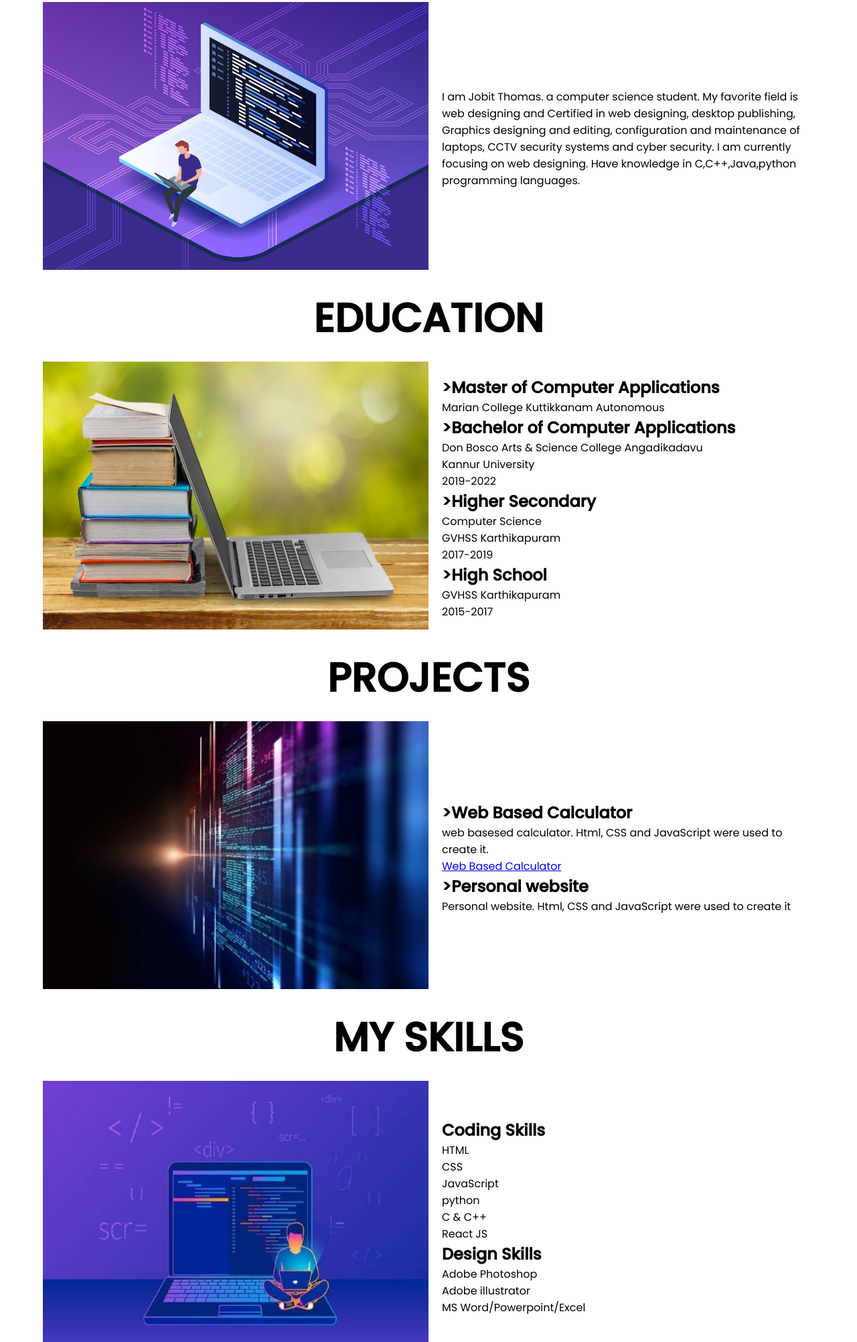
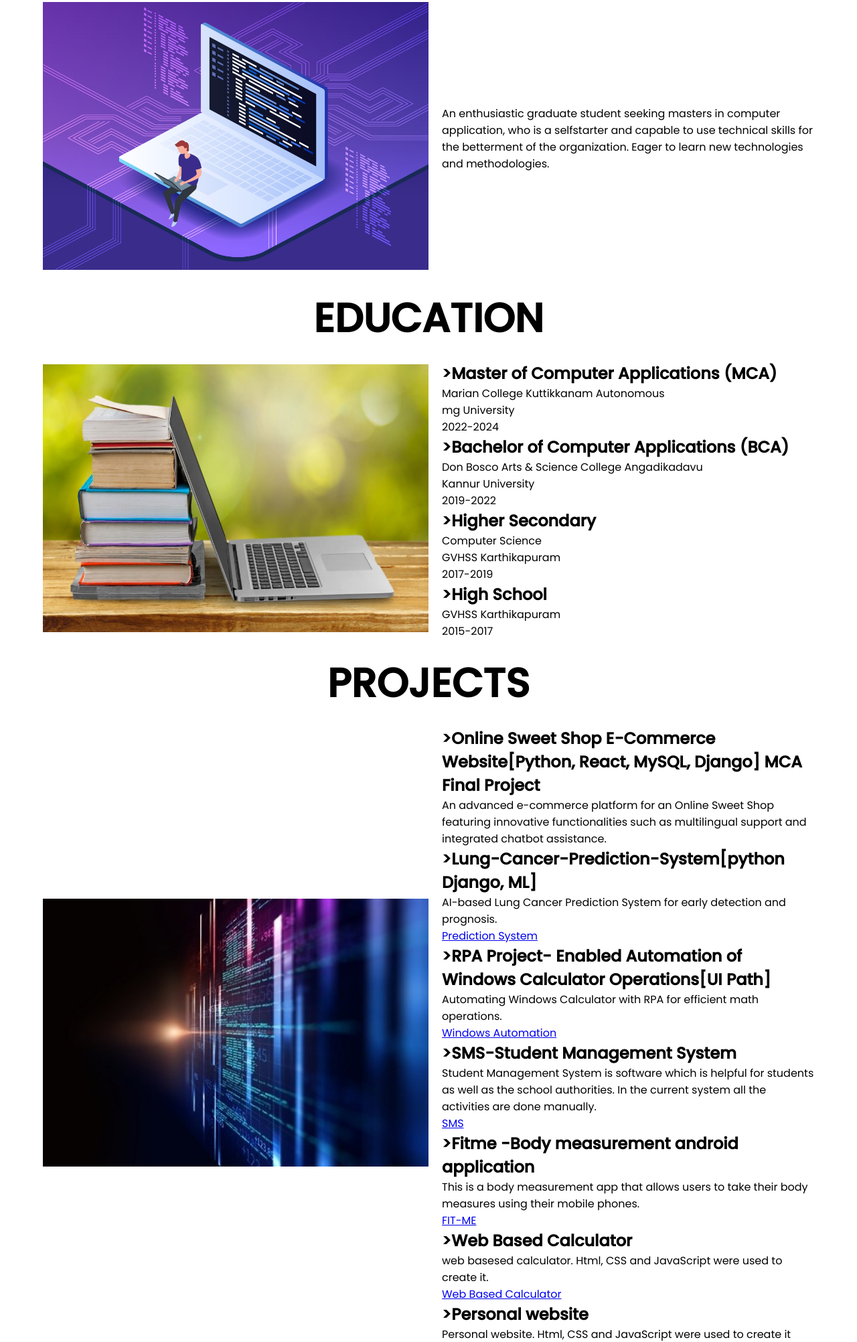
Before and after one commit to jobitthomas21/Website, a plain HTML site: page index.html in a window 1280 px wide. Shown: the part 796-2800 px from the top of the page at 67% size. Drawn offline with Linux system fonts and the light colour scheme.

Commit message:
Update index.html

```diff
--- a/index.html
+++ b/index.html
@@ -47,8 +47,8 @@
     <section class="hero" id="scrollspyHome">
       <div class="hero-bg">
         <div class="hero-text py-5">
-          <p>Hi!! Welcome to</p>
-          <h1 class="pb-5">JobiT's WeB</h1>
+          <p>Hi, Welcome to My Portfolio</p>
+          <h1 class="pb-5">JOBIT THOMAS</h1>
           <a href="jobitresume.pdf" class="action-button">RESUME</a>
         </div>
       </div>
@@ -64,12 +64,8 @@
         </div>
         <div class="about-text">
           <p>
-            I am Jobit Thomas. a computer science student. My favorite field is
-            web designing and Certified in web designing, desktop publishing,
-            Graphics designing and editing, configuration and maintenance of
-            laptops, CCTV security systems and cyber security. I am currently
-            focusing on web designing. Have knowledge in C,C++,Java,python
-            programming languages.
+            An enthusiastic graduate student seeking masters in computer application, who is a selfstarter and capable to
+            use technical skills for the betterment of the organization. Eager to learn new technologies and methodologies.
           </p>
         </div>
       </div>
@@ -84,9 +80,11 @@
           <img src="Eduimg.jpg" alt="Jobit's Web" />
         </div>
         <div class="about-text">
-          <h2>>Master of Computer Applications</h2>
+          <h2>>Master of Computer Applications (MCA)</h2>
           <p>Marian College Kuttikkanam Autonomous</p>
-          <h2>>Bachelor of Computer Applications</h2>
+          <p>mg University</p>
+          <p>2022-2024</p>
+          <h2>>Bachelor of Computer Applications (BCA)</h2>
           <p>Don Bosco Arts & Science College Angadikadavu</p>
           <p>Kannur University</p>
           <p>2019-2022</p>
@@ -110,6 +108,32 @@
           <img src="Proimg.jpg" alt="Jobit's Web" />
         </div>
         <div class="about-text">
+          <h2>>Online Sweet Shop E-Commerce Website[Python, React, MySQL, Django] MCA Final Project</h2>
+          <p>
+           An advanced e-commerce platform for an Online Sweet Shop featuring innovative functionalities
+           such as multilingual support and integrated chatbot assistance.
+          </p>
+          <h2>>Lung-Cancer-Prediction-System[python Django, ML]</h2>
+          <p>
+           AI-based Lung Cancer Prediction System for early detection and prognosis.
+          </p>
+          <a href="http://jobitthomas1227.pythonanywhere.com/">Prediction System</a>
+          <h2>>RPA Project- Enabled Automation of Windows Calculator Operations[UI Path]</h2>
+          <p>
+           Automating Windows Calculator with RPA for efficient math operations.
+          </p>
+          <a href="https://github.com/jobitthomas21/Automate-Windows-Calculator-using-UiPath/tree/main">Windows Automation</a>
+          <h2>>SMS-Student Management System</h2>
+          <p>
+           Student Management System is software which is helpful for students as well as the school
+           authorities. In the current system all the activities are done manually.
+          </p>
+          <a href="https://github.com/jobitthomas21/student-management-system">SMS</a>
+          <h2>>Fitme -Body measurement android application</h2>
+          <p>
+           This is a body measurement app that allows users to take their body measures using their mobile phones.
+          </p>
+          <a href="https://github.com/jobitthomas21/FIT-ME-">FIT-ME</a>
           <h2>>Web Based Calculator</h2>
           <p>
             web basesed calculator. Html, CSS and JavaScript were used to create
@@ -134,10 +158,12 @@
         </div>
         <div class="about-text">
           <h2>Coding Skills</h2>
+          <p>python</p>
+          <p>Djnago</p>
+          <p>Java</p>
           <p>HTML</p>
           <p>CSS</p>
           <p>JavaScript</p>
-          <p>python</p>
           <p>C & C++</p>
           <p>React JS</p>
           <h2>Design Skills</h2>
@@ -157,6 +183,15 @@
           <img src="expimg.jpg" alt="Jobit's Web" />
         </div>
         <div class="about-text">
+          <h2>Software Manager</h2>
+          <p>Pavizham Group Pvt Ltd</p>
+          <p>2024</p>
+          <h2>Full Stack Development</h2>
+          <p>Loxpy Software Solutions Pvt Ltd</p>
+          <p>2023-2024</p>
+          <h2>Cloud and DevOps engineer</h2>
+          <p>IPSR Solutions Pvt Ltd</p>
+          <p>2024</p>
           <h2>Static and dynamic website development. Web hosting</h2>
           <p>GVHSS Karthikapuram</p>
           <p>2017-2019</p>
```
